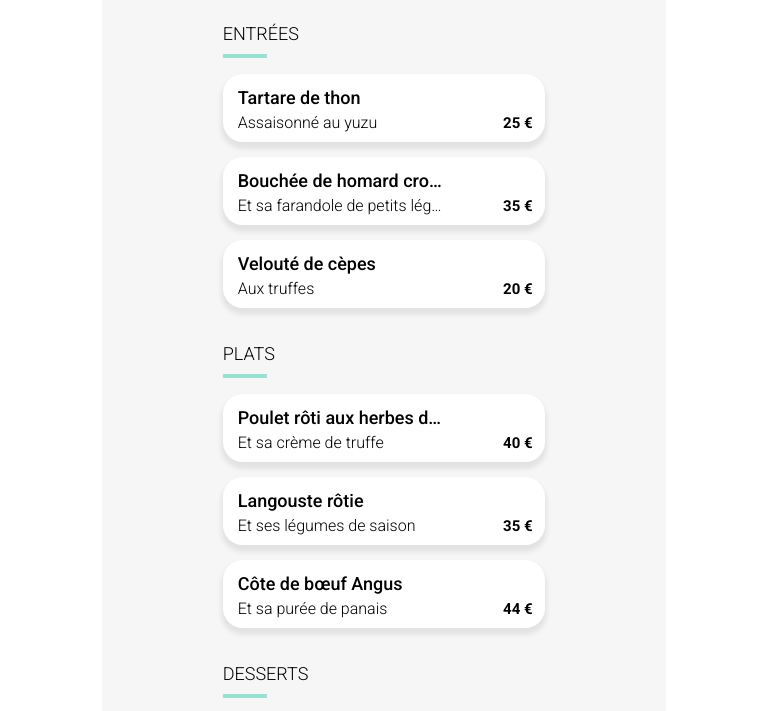
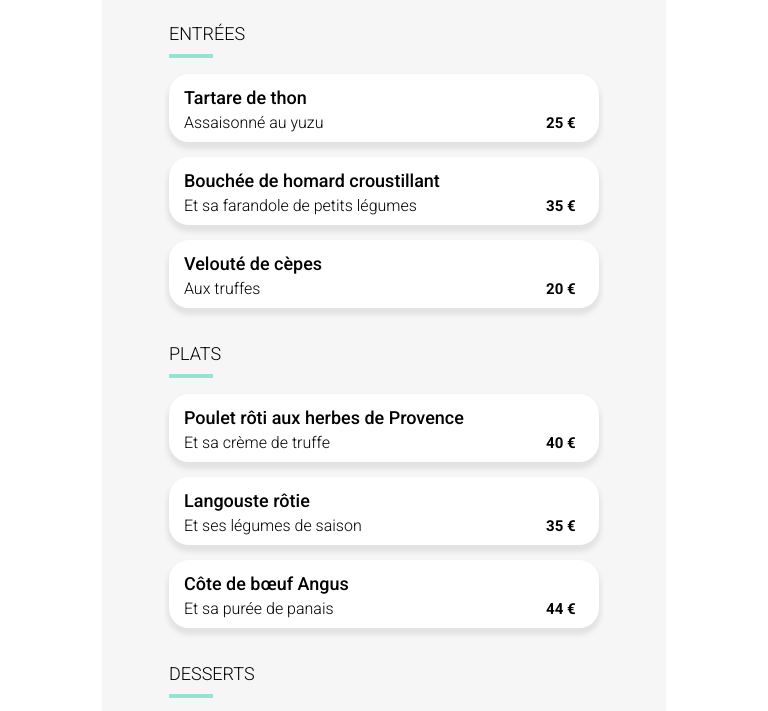
Before and after one commit to PA-MAI/ohmyfood, a plain HTML site: page restaurants/delice.html in a window 768 px wide. Shown: the part 538-1249 px from the top of the page. Drawn offline with Linux system fonts and the light colour scheme; a web font is replaced by a local one.

Commit message:
moins de marge en mode tablette

```diff
--- a/SCSS/menu.scss
+++ b/SCSS/menu.scss
@@ -384,6 +384,16 @@ d
 
 /****** General pad and Desktop***********/
 @media screen and (min-width: 768px) {
+  @media screen and (max-width: 1024px) {
+    .menu{
+      article{
+        margin: 0 10% 0 10% !important;
+      }
+    }
+
+
+
+  }
   body {
     max-width: none;
     margin: 0;
```
Also changed, not shown: Assets/CSS/menu.css, 1 other file.
